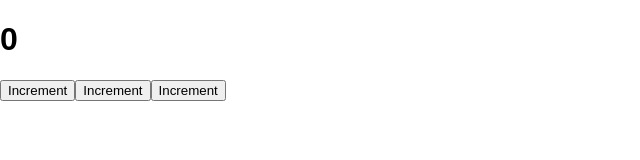
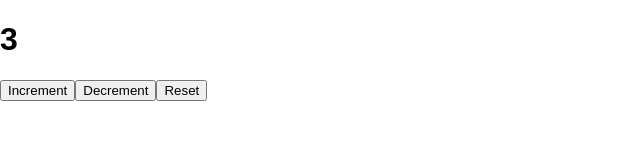
Before and after one commit to agatapiernikowska/react-cwiczenia, a React (Create React App) app: page / in a window 1280 px wide. Shown: the top 160 px of the page, without its empty margins (0-640 px from the left). Built offline with nearby package versions, Linux system fonts and the light colour scheme.

Commit message:
getDerivedStateFromProps

```diff
--- a/src/App.js
+++ b/src/App.js
@@ -8,7 +8,7 @@ class App extends Component {
     return (
       <div>
 
-        <Counter/>
+        <Counter initialValue={3}/>
 
 
       </div>
--- a/src/Counter.js
+++ b/src/Counter.js
@@ -13,8 +13,12 @@ handleIncrementClick = () => this.setState({
   })
 
   handleResetClick = () => this.setState({
-    value: 0
+    value: this.props.initialValue
   })
+
+  static getDerivedStateFromProps (nextProps, prevState) {
+    return {value:nextProps.initialValue}
+  }
 
   render() {
     return (
@@ -25,10 +29,10 @@ handleIncrementClick = () => this.setState({
             Increment
           </button>
           <button onClick={this.handleDecrementClick}>
-            Increment
+            Decrement
           </button>
           <button onClick={this.handleResetClick}>
-            Increment
+            Reset
           </button>
         </p>
       </Fragment>
@@ -36,5 +40,5 @@ handleIncrementClick = () => this.setState({
   }
 }
 
-
+window.Counter = Counter
 export default Counter
```
